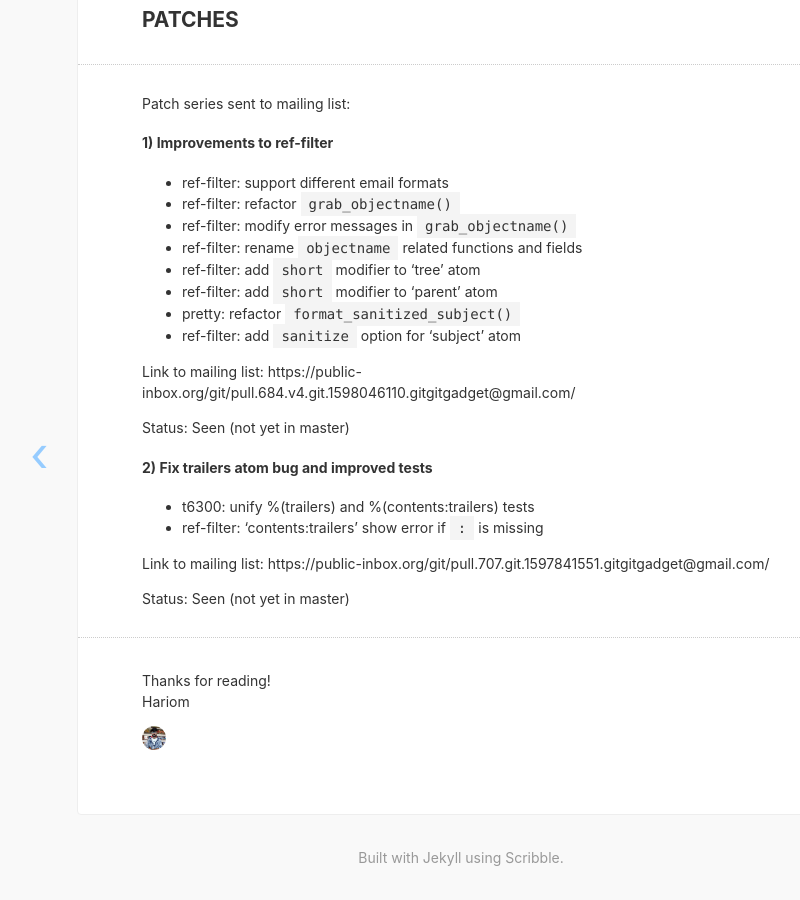
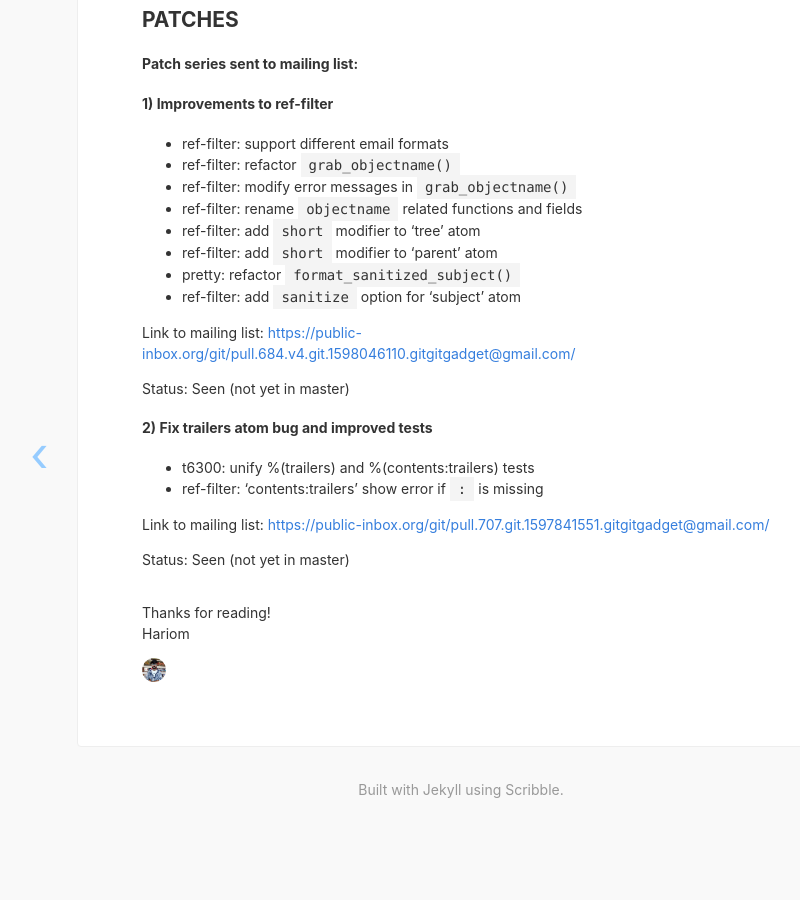
Before and after one commit to harry-hov/blogs, a Jekyll site: the page built from _posts/2020-08-27-the-final-report.md, in a window 1280 px wide and 900 px high, scrolled down 1236 px. Shown: the whole window, without its empty margins (179-979 px from the left). Built offline with Jekyll 4.4.1, drawn with Linux system fonts in a browser that asks for light colours; comment, search, counter and statistics services are not loaded; after the commit the page ends 2068 px from its top, so only the background shows below that; part of the change alters nothing that is shown.

```diff
--- a/_posts/2020-08-27-the-final-report.md
+++ b/_posts/2020-08-27-the-final-report.md
@@ -37,9 +37,7 @@ My project is to simplify the codebase by removing duplicate logic. The task is
 
 ## PATCHES
 
----
-
-Patch series sent to mailing list:
+**Patch series sent to mailing list:**
 
 #### 1) Improvements to ref-filter
 - ref-filter: support different email formats
@@ -51,7 +49,7 @@ Patch series sent to mailing list:
 - pretty: refactor `format_sanitized_subject()`
 - ref-filter: add `sanitize` option for 'subject' atom
 
-Link to mailing list: https://public-inbox.org/git/pull.684.v4.git.1598046110.gitgitgadget@gmail.com/
+Link to mailing list: [https://public-inbox.org/git/pull.684.v4.git.1598046110.gitgitgadget@gmail.com/](https://public-inbox.org/git/pull.684.v4.git.1598046110.gitgitgadget@gmail.com/)
 
 Status: Seen (not yet in master)
 
@@ -59,8 +57,6 @@ Status: Seen (not yet in master)
 - t6300: unify %(trailers) and %(contents:trailers) tests
 - ref-filter: 'contents:trailers' show error if `:` is missing
 
-Link to mailing list: https://public-inbox.org/git/pull.707.git.1597841551.gitgitgadget@gmail.com/
+Link to mailing list: [https://public-inbox.org/git/pull.707.git.1597841551.gitgitgadget@gmail.com/](https://public-inbox.org/git/pull.707.git.1597841551.gitgitgadget@gmail.com/)
 
 Status: Seen (not yet in master)
-
----
```
